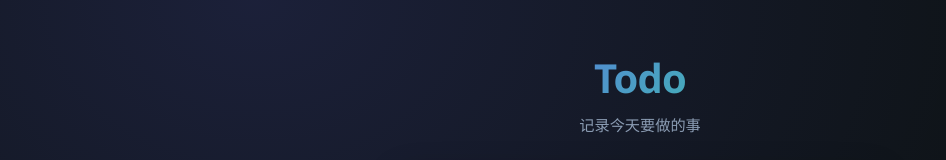
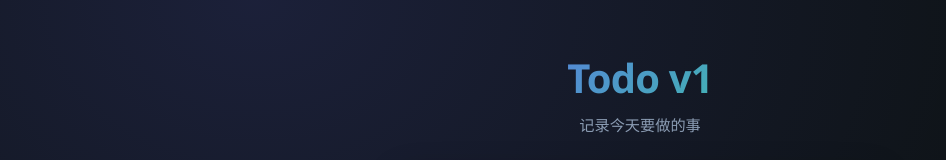
Before and after one commit to BRandTong/git_init, a plain HTML site: page index.html in a window 1280 px wide. Shown: the top 160 px of the page, without its empty margins (0-946 px from the left). Drawn offline with Linux system fonts and the light colour scheme.

Commit message:
init_second

```diff
--- a/index.html
+++ b/index.html
@@ -9,7 +9,7 @@
 <body>
   <div class="app">
     <header class="header">
-      <h1 class="title">Todo</h1>
+      <h1 class="title">Todo v1</h1>
       <p class="subtitle">记录今天要做的事</p>
     </header>
 
```
